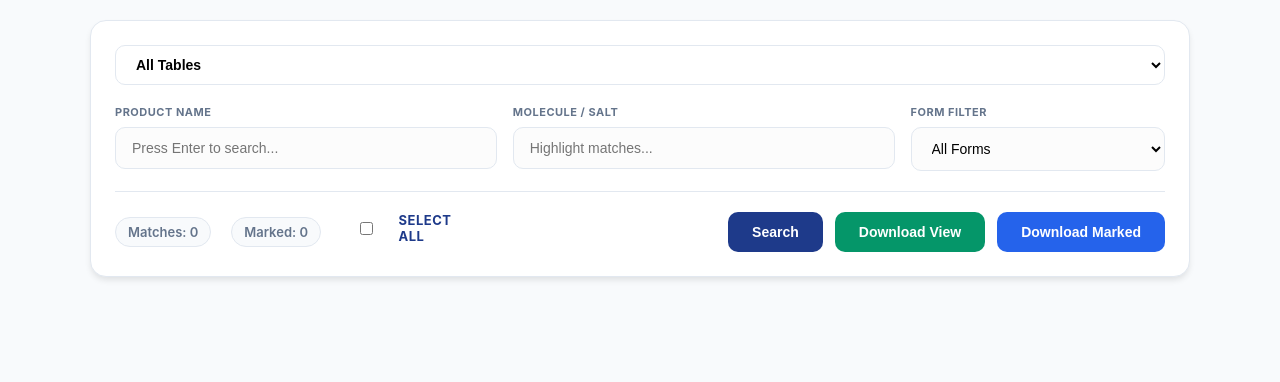
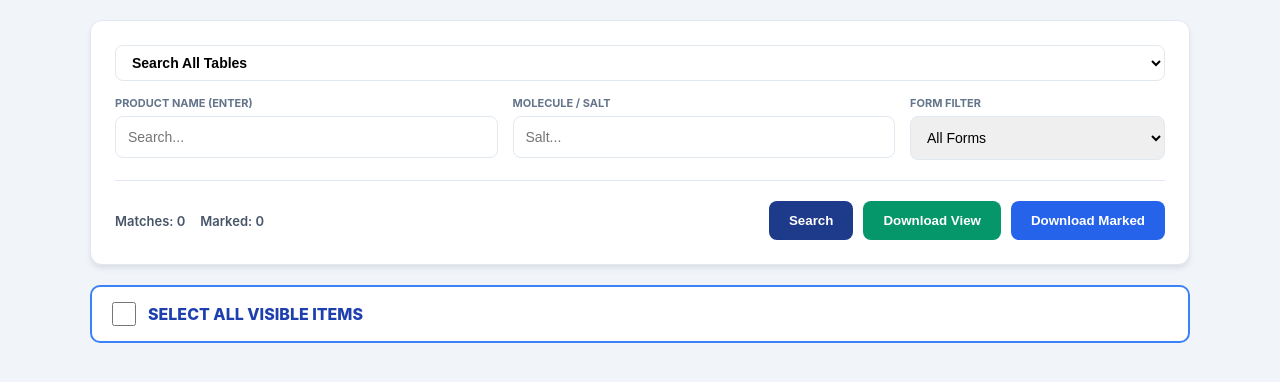
Before and after one commit to azees4997-spec/sku-search-app, a plain HTML site: page index.html in a window 1280 px wide. Drawn offline with nearby package versions, Linux system fonts and the light colour scheme.

Commit message:
Refactor index.html for layout and style improvements
Updated styles and structure for improved layout and usability. Changed labels, input fields, and added a select all feature.

```diff
--- a/index.html
+++ b/index.html
@@ -6,63 +6,57 @@
   <style>
     :root {
       --primary: #1e3a8a;
-      --primary-hover: #1e40af;
       --success: #059669;
       --info: #2563eb;
-      --bg: #f8fafc;
+      --bg: #f1f5f9;
       --border: #e2e8f0;
-      --text-main: #0f172a;
-      --text-muted: #64748b;
     }
 
-    body { font-family: 'Inter', system-ui, -apple-system, sans-serif; background: var(--bg); margin: 0; padding: 20px; color: var(--text-main); }
+    body { font-family: 'Inter', system-ui, sans-serif; background: var(--bg); margin: 0; padding: 20px; color: #0f172a; }
     .container { max-width: 1100px; margin: 0 auto; }
 
-    /* Top Control Bar */
-    .controls-wrapper { background: white; padding: 24px; border-radius: 16px; box-shadow: 0 4px 6px -1px rgba(0,0,0,0.1); margin-bottom: 24px; border: 1px solid var(--border); }
+    /* Search Panel */
+    .controls-wrapper { background: white; padding: 24px; border-radius: 12px; box-shadow: 0 4px 6px -1px rgba(0,0,0,0.1); margin-bottom: 20px; border: 1px solid var(--border); }
 
-    .top-row { display: flex; justify-content: flex-end; margin-bottom: 20px; }
-    .table-picker { padding: 10px 16px; border-radius: 10px; border: 1px solid var(--border); font-weight: 600; background: #fff; cursor: pointer; outline: none; transition: border 0.2s; }
-    .table-picker:focus { border-color: var(--info); }
+    .top-row { display: flex; justify-content: flex-end; margin-bottom: 15px; }
+    .table-picker { padding: 8px 12px; border-radius: 8px; border: 1px solid var(--border); font-weight: 700; background: #fff; cursor: pointer; }
 
-    .search-grid { display: grid; grid-template-columns: 1.5fr 1.5fr 1fr; gap: 16px; margin-bottom: 20px; }
+    .search-grid { display: grid; grid-template-columns: 1.5fr 1.5fr 1fr; gap: 15px; margin-bottom: 20px; }
 
-    label { font-size: 11px; font-weight: 700; text-transform: uppercase; color: var(--text-muted); margin-bottom: 8px; display: block; letter-spacing: 0.5px; }
-    input, select { width: 100%; padding: 12px 16px; border: 1px solid var(--border); border-radius: 10px; font-size: 14px; transition: all 0.2s; background: #fcfcfc; box-sizing: border-box; }
-    input:focus, select:focus { background: #fff; border-color: var(--info); box-shadow: 0 0 0 4px rgba(37, 99, 235, 0.1); outline: none; }
+    label { font-size: 11px; font-weight: 700; text-transform: uppercase; color: #64748b; margin-bottom: 6px; display: block; }
+    input, select { width: 100%; padding: 12px; border: 1px solid var(--border); border-radius: 8px; font-size: 14px; box-sizing: border-box; transition: 0.2s; }
+    input:focus { border-color: var(--info); outline: none; box-shadow: 0 0 0 3px rgba(37, 99, 235, 0.1); }
 
-    .action-bar { display: flex; justify-content: space-between; align-items: center; padding-top: 20px; border-top: 1px solid var(--border); }
+    .action-bar { display: flex; justify-content: space-between; align-items: center; border-top: 1px solid var(--border); padding-top: 20px; }
 
-    /* Stats & Select All Combined */
-    .status-group { display: flex; align-items: center; gap: 20px; }
-    .stat-badge { font-size: 13px; font-weight: 600; color: var(--text-muted); background: var(--bg); padding: 6px 12px; border-radius: 20px; border: 1px solid var(--border); }
-    .select-all-wrapper { display: flex; align-items: center; gap: 8px; font-size: 13px; font-weight: 700; cursor: pointer; color: var(--primary); }
+    .stats-group { display: flex; gap: 15px; font-size: 13px; font-weight: 600; color: #475569; }
 
-    .button-group { display: flex; gap: 12px; }
-    button { padding: 12px 24px; border-radius: 10px; border: none; font-weight: 700; cursor: pointer; transition: all 0.2s; font-size: 14px; }
-    button:active { transform: translateY(1px); }
+    .button-group { display: flex; gap: 10px; }
+    button { padding: 12px 20px; border-radius: 8px; border: none; font-weight: 700; cursor: pointer; transition: 0.2s; }
     .btn-search { background: var(--primary); color: white; }
-    .btn-search:hover { background: var(--primary-hover); }
     .btn-view { background: var(--success); color: white; }
-    .btn-view:hover { opacity: 0.9; }
     .btn-marked { background: var(--info); color: white; }
 
-    /* Result Cards */
-    .card { background: white; padding: 18px; border-radius: 12px; margin-bottom: 12px; display: flex; align-items: center; gap: 20px; border: 1px solid var(--border); transition: border 0.2s, transform 0.2s; }
-    .card:hover { border-color: #cbd5e1; transform: translateY(-1px); }
-    .card.dr-codes { border-left: 6px solid #f59e0b; }
+    /* CRITICAL: Select All Bar */
+    .select-all-container {
+      background: #fff; padding: 15px 20px; margin-bottom: 12px;
+      border-radius: 10px; border: 2px solid #3b82f6;
+      display: flex; align-items: center; gap: 12px;
+      font-weight: 800; color: #1e40af; cursor: pointer;
+    }
+    .select-all-container input { width: 24px; height: 24px; cursor: pointer; margin: 0; }
+
+    /* Cards */
+    .card { background: white; padding: 16px; border-radius: 10px; margin-bottom: 10px; display: flex; align-items: center; gap: 15px; border-left: 6px solid #e2e8f0; border: 1px solid var(--border); }
+    .card.Dr_codes { border-left: 6px solid #f59e0b; }
     .card.drugs_data { border-left: 6px solid #3b82f6; }
-    .card.plazza_data { border-left: 6px solid #8b5cf6; }
 
-    .highlight { background: #fef08a; padding: 0 2px; border-radius: 2px; }
+    .highlight { background: #fef08a; font-weight: bold; padding: 0 2px; }
     .card-body { flex: 1; }
-    .p-name { font-weight: 700; font-size: 17px; color: var(--primary); margin-bottom: 4px; }
-    .p-salt { font-size: 13px; color: #475569; margin-bottom: 8px; }
-    .p-footer { display: flex; align-items: center; gap: 16px; font-size: 12px; color: var(--text-muted); }
-    .price-tag { color: var(--success); font-weight: 800; font-size: 16px; margin-left: auto; }
-
+    .p-name { font-weight: 700; font-size: 16px; color: var(--primary); }
+    .p-salt { font-size: 13px; color: #475569; margin: 4px 0; }
+    .price-tag { color: var(--success); font-weight: 800; font-size: 18px; margin-left: auto; }
     .check-box { width: 22px; height: 22px; cursor: pointer; accent-color: var(--primary); }
-    .empty-state { text-align: center; padding: 60px; color: var(--text-muted); font-weight: 500; }
   </style>
 </head>
 <body>
@@ -70,8 +64,8 @@
 <div class="container">
   <div class="controls-wrapper">
     <div class="top-row">
-      <select id="tableSelect" class="table-picker" tabindex="4">
-        <option value="all">All Tables</option>
+      <select id="tableSelect" class="table-picker">
+        <option value="all">Search All Tables</option>
         <option value="Dr codes">Dr codes</option>
         <option value="drugs_data">Drugs Data</option>
         <option value="plazza_data">Plazza Data</option>
@@ -80,36 +74,37 @@
 
     <div class="search-grid">
       <div>
-        <label>Product Name</label>
-        <input type="text" id="nameInput" placeholder="Press Enter to search..." tabindex="1" onkeydown="handleKey(event)">
+        <label>Product Name (Enter)</label>
+        <input type="text" id="nameInput" placeholder="Search..." onkeydown="handleKey(event)">
       </div>
       <div>
         <label>Molecule / Salt</label>
-        <input type="text" id="saltInput" placeholder="Highlight matches..." tabindex="2" onkeydown="handleKey(event)">
+        <input type="text" id="saltInput" placeholder="Salt..." onkeydown="handleKey(event)">
       </div>
       <div>
         <label>Form Filter</label>
-        <select id="formFilter" tabindex="3" onchange="applyLocalFilter()">
+        <select id="formFilter" onchange="applyLocalFilter()">
           <option value="all">All Forms</option>
         </select>
       </div>
     </div>
 
     <div class="action-bar">
-      <div class="status-group">
-        <div class="stat-badge">Matches: <span id="resCount">0</span></div>
-        <div class="stat-badge">Marked: <span id="mCount">0</span></div>
-        <label class="select-all-wrapper">
-          <input type="checkbox" id="selectAllBox" onchange="toggleSelectAll()"> Select All
-        </label>
+      <div class="stats-group">
+        <span>Matches: <span id="resCount">0</span></span>
+        <span>Marked: <span id="mCount">0</span></span>
       </div>
-
       <div class="button-group">
         <button class="btn-search" onclick="executeSearch()">Search</button>
         <button class="btn-view" onclick="exportData(filteredData, 'view_export')">Download View</button>
         <button class="btn-marked" onclick="exportMarked()">Download Marked</button>
       </div>
     </div>
+  </div>
+
+  <div class="select-all-container" onclick="document.getElementById('selectAllBox').click()">
+    <input type="checkbox" id="selectAllBox" onchange="toggleSelectAll(event)">
+    <span>SELECT ALL VISIBLE ITEMS</span>
   </div>
 
   <div id="displayArea"></div>
@@ -139,7 +134,7 @@
     const salt = document.getElementById('saltInput').value.trim();
     const table = document.getElementById('tableSelect').value;
 
-    document.getElementById('displayArea').innerHTML = '<div class="empty-state">Searching database...</div>';
+    document.getElementById('displayArea').innerHTML = '<center>Searching...</center>';
     document.getElementById('selectAllBox').checked = false;
 
     async function fetchTable(t) {
@@ -174,6 +169,7 @@
   window.applyLocalFilter = () => {
     const val = document.getElementById('formFilter').value;
     filteredData = val === 'all' ? [...masterData] : masterData.filter(i => i._f === val);
+    document.getElementById('selectAllBox').checked = false;
     render();
   };
 
@@ -183,7 +179,7 @@
     const sQ = document.getElementById('saltInput').value;
     document.getElementById('resCount').innerText = filteredData.length;
 
-    if (!filteredData.length) { area.innerHTML = '<div class="empty-state">No results found for your search.</div>'; return; }
+    if (!filteredData.length) { area.innerHTML = '<center>No results.</center>'; return; }
 
     area.innerHTML = filteredData.map((item, idx) => `
       <div class="card ${item._t.replace(' ', '_')}">
@@ -191,10 +187,7 @@
         <div class="card-body">
           <div class="p-name">${highlight(item._n, nQ)}</div>
           <div class="p-salt"><strong>Salt:</strong> ${highlight(item._s, sQ)}</div>
-          <div class="p-footer">
-            <span><strong>Source:</strong> ${item._t}</span>
-            <span><strong>Form:</strong> ${item._f}</span>
-          </div>
+          <div style="font-size:12px; color:#64748b">Source: ${item._t} | Form: ${item._f}</div>
         </div>
         <div class="price-tag">₹${item._p}</div>
       </div>
@@ -208,8 +201,9 @@
     document.getElementById('mCount').innerText = markedItems.size;
   };
 
-  window.toggleSelectAll = () => {
-    const isChecked = document.getElementById('selectAllBox').checked;
+  window.toggleSelectAll = (e) => {
+    e.stopPropagation();
+    const isChecked = e.target.checked;
     filteredData.forEach(item => {
       if (isChecked) markedItems.set(item._id, item);
       else markedItems.delete(item._id);
@@ -219,7 +213,7 @@
   };
 
   window.exportData = (arr, title) => {
-    if (!arr.length) return alert("Nothing to export");
+    if (!arr.length) return alert("Empty");
     const clean = arr.map(({_t, _id, _n, _s, _f, _p, ...rest}) => rest);
     const csv = [Object.keys(clean[0]).join(","), ...clean.map(o => Object.values(o).map(v => `"${String(v).replace(/"/g, '""')}"`).join(","))].join("\n");
     const link = document.createElement('a');
```
